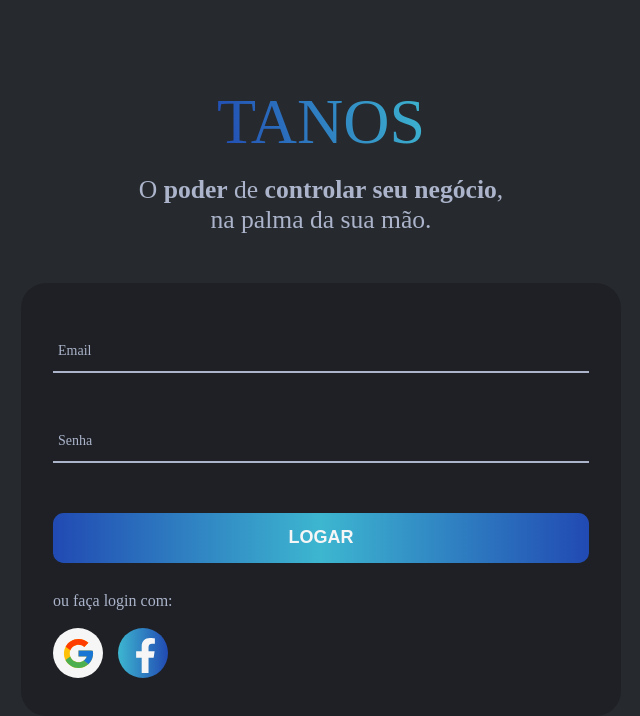
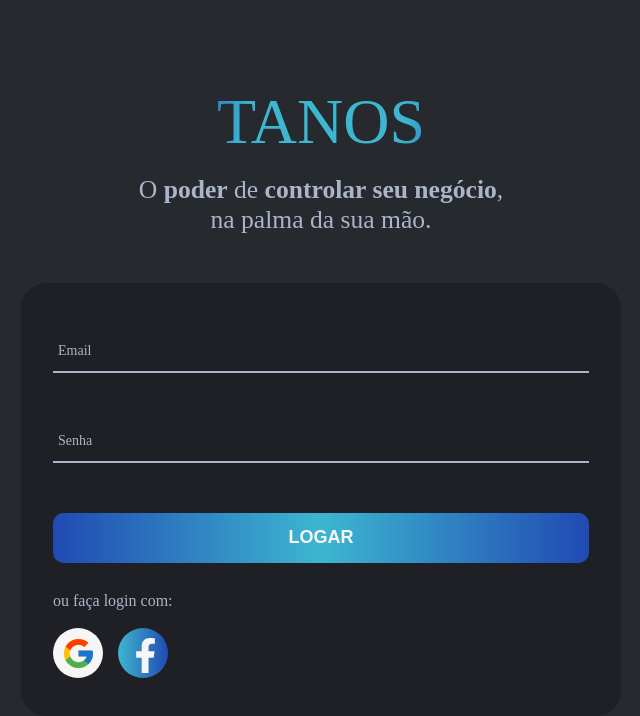
Before and after one commit to NycoleRibeiro/TANOS, a React (Vite) app: page / in a window 1280 px wide. Shown: the top 716 px of the page, without its empty margins (319-959 px from the left). Built offline with nearby package versions, Linux system fonts and the light colour scheme.

Commit message:
style: animated logo

```diff
--- a/src/mixins.sass
+++ b/src/mixins.sass
@@ -6,8 +6,14 @@
     font-weight: 400
 
     /* BlueGradient */
-    background: variables.$BlueGradient
+    background: linear-gradient(-75deg, #3DB6D0 20%, #214AB3 40%, #214AB3 60%, #3DB6D0 80%)
+    background-size: 200% auto
     -webkit-background-clip: text
     -webkit-text-fill-color: transparent
     background-clip: text
     text-fill-color: transparent
+
+    animation: shine 2s linear infinite
+    @keyframes shine
+        to
+            background-position: 200% center
```
